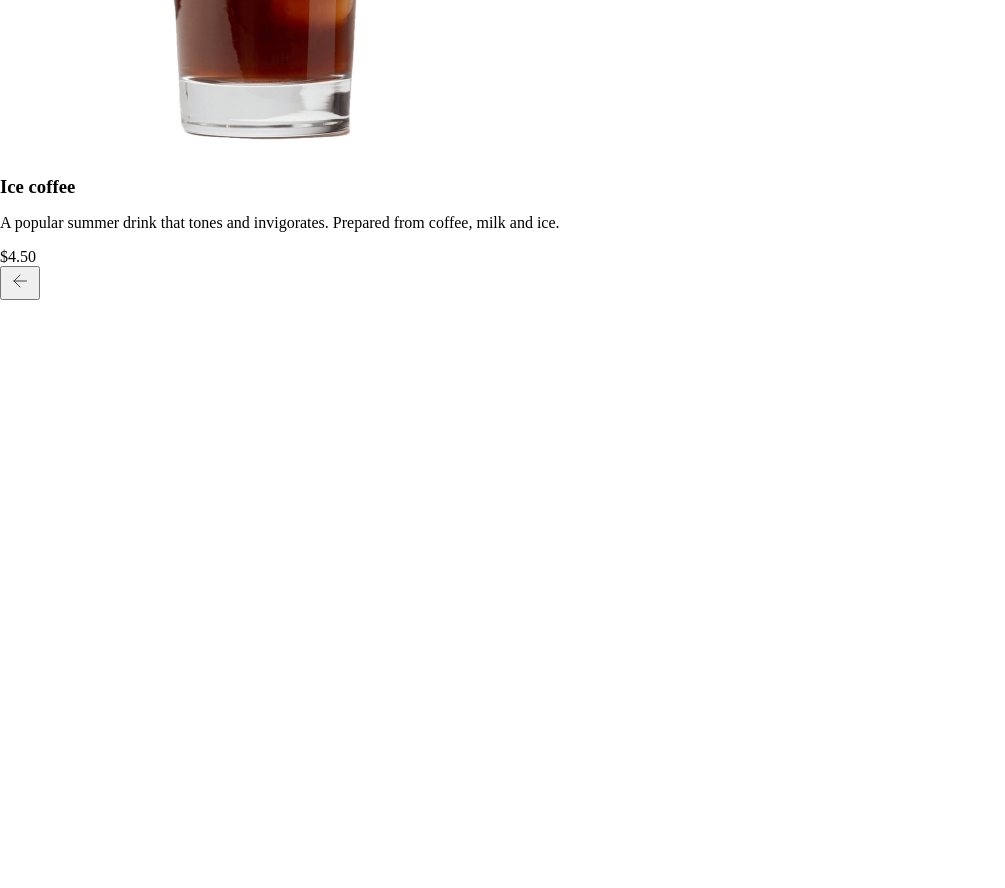
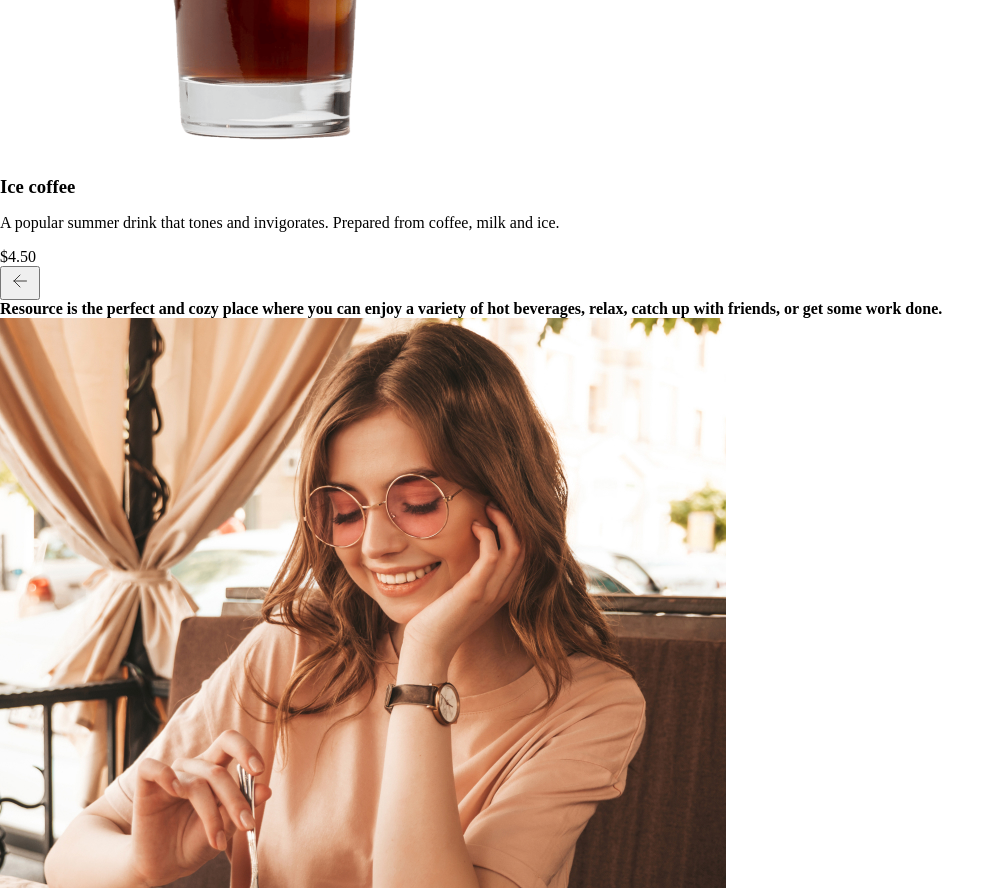
Before and after one commit to ivan1antonov/coffee-house, a plain HTML site: page coffee-house/index.html in a window 1280 px wide. Shown: the part 1912-2800 px from the top of the page, without its empty margins (0-1005 px from the left). Before the commit the page ends 2212 px from the top, so only its background shows below. Drawn offline with Linux system fonts and the light colour scheme.

Commit message:
feat: add section html gallery

```diff
--- a/coffee-house/index.html
+++ b/coffee-house/index.html
@@ -1,5 +1,6 @@
 <!DOCTYPE html>
 <html lang="en">
+
 <head>
   <meta charset="UTF-8">
   <meta name="viewport" content="width=device-width, initial-scale=1.0">
@@ -10,6 +11,7 @@
   <link href="https://fonts.googleapis.com/css2?family=Inter:wght@400;600&display=swap" rel="stylesheet">
   <title>Document</title>
 </head>
+
 <body>
   <header class="header">
     <div class="container">
@@ -44,13 +46,15 @@
       <div class="header-bottom">
         <div class="header-bottom__box">
           <h1 class="header-bottom__title">Enjoy premium coffee at our charming cafe</h1>
-          <p class="header-bottom__text">With its inviting atmosphere and delicious coffee options, the Coffee House Resource is a popular destination for coffee
+          <p class="header-bottom__text">With its inviting atmosphere and delicious coffee options, the Coffee House
+            Resource is a popular destination for coffee
             lovers and those seeking a warm and inviting space to enjoy their favorite beverage.</p>
           <button class="header-bottom__btn">Menu</button>
         </div>
       </div>
     </div>
   </header>
+  <main class="main">
     <section class="slider">
       <div class="container">
         <h2 class="slider-title">Choose your <span>favorite</span> coffee</h2>
@@ -80,7 +84,8 @@
                       S’mores Frappuccino
                     </h3>
                     <p class="slider-item__text">
-                    This new drink takes an espresso and mixes it with brown sugar and cinnamon before being topped with oat milk.
+                      This new drink takes an espresso and mixes it with brown sugar and cinnamon before being topped
+                      with oat milk.
                     </p>
                     <div class="slider-item__price">
                       $5.50
@@ -94,7 +99,8 @@
                       Caramel Macchiato
                     </h3>
                     <p class="slider-item__text">
-                    Fragrant and unique classic espresso with rich caramel-peanut syrup, with cream under whipped thick foam.
+                      Fragrant and unique classic espresso with rich caramel-peanut syrup, with cream under whipped
+                      thick foam.
                     </p>
                     <div class="slider-item__price">
                       $5.00
@@ -121,10 +127,33 @@
               </button>
             </div>
           </div>
-
         </div>
       </div>
     </section>
+    <section class="gallery">
+      <div class="container">
+        <h4 class="gallery-title">
+          Resource is the perfect and cozy place where you can enjoy a variety of hot beverages, relax, catch up with friends, or
+          get some work done.
+        </h4>
+        <div class="gallery-box">
+          <div class="gallery__item">
+            <img class="gallery__item-img" src="./images/gallery/about-1.jpg" alt="image-cafe-1">
+          </div>
+          <div class="gallery__item">
+            <img class="gallery__item-img" src="./images/gallery/about-2.jpg" alt="image-cafe-2">
+          </div>
+          <div class="gallery__item">
+            <img class="gallery__item-img" src="./images/gallery/about-3.jpg" alt="image-cafe-3">
+          </div>
+          <div class="gallery__item">
+            <img class="gallery__item-img" src="./images/gallery/about-4.jpg" alt="image-cafe-4">
+          </div>
+        </div>
+      </div>
+    </section>
+  </main>
   <script src="./js/index.js"></script>
 </body>
+
 </html>
```
Also changed, not shown: coffee-house/images/gallery/about-1.jpg (added), coffee-house/images/gallery/about-2.jpg (added), coffee-house/images/gallery/about-3.jpg (added), coffee-house/images/gallery/about-4.jpg (added). Lines whose indentation alone changed are shown as unchanged.
